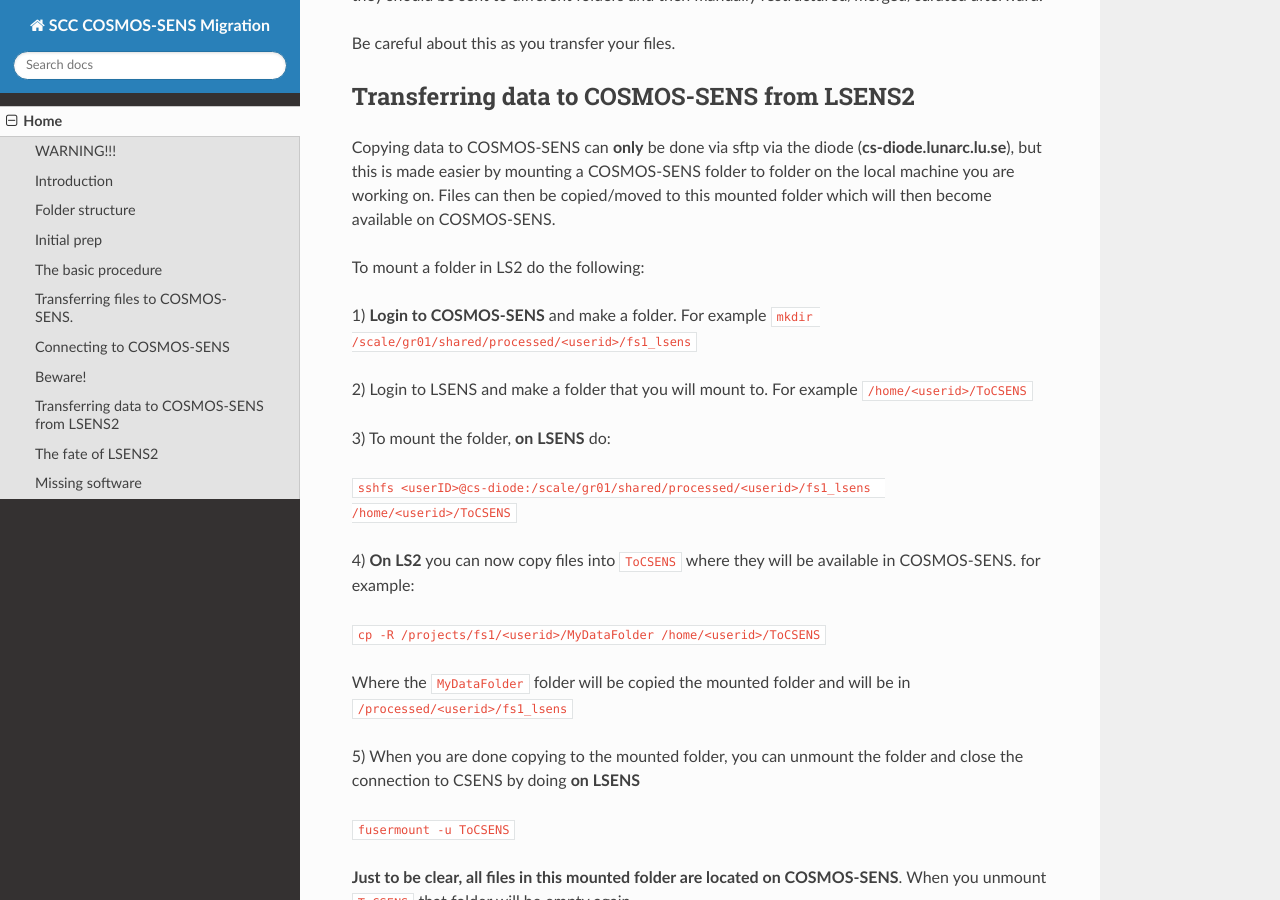
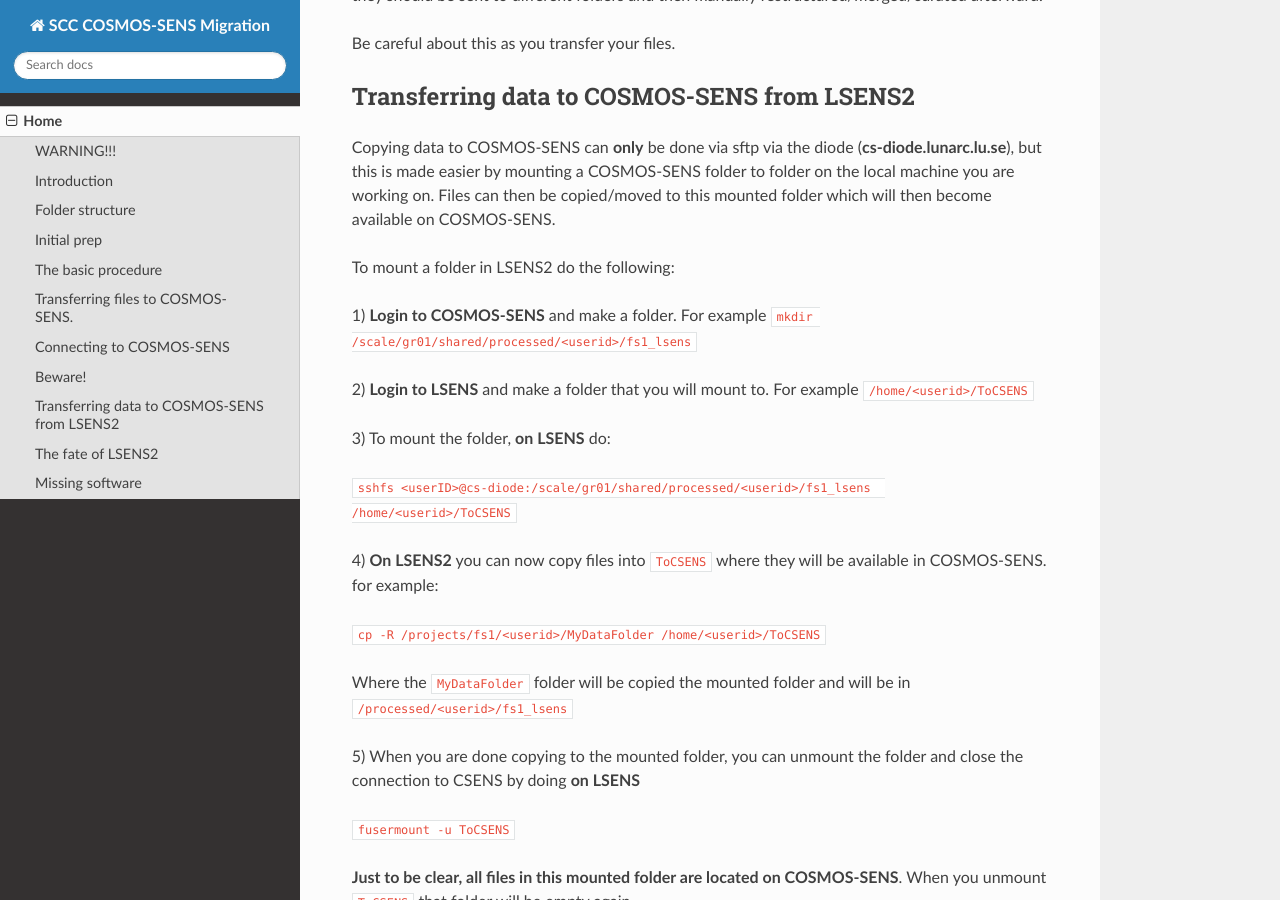
Before and after one commit to sccbioinformatics/CSENS_Migration_docs, an MkDocs documentation site: the page built from docs/index.md, in a window 1280 px wide and 900 px high, scrolled down 2229 px. Built offline with MkDocs 1.6.1, drawn with Linux system fonts in a browser that asks for light colours; nearby versions of some CDN libraries.

Commit message:
lunarc suggestions

```diff
--- a/docs/index.md
+++ b/docs/index.md
@@ -77,17 +77,17 @@ Copying data to COSMOS-SENS can **only** be done via sftp via the diode (**cs-di
 
 <!---You will need to install `sshfs` if you haven't already. For Linux machines the `sshfs` package can be installed via your package manager, and for mac users there is [macFUSE](https://osxfuse.github.io/). Windows users will have to transfer files using WinSCP with the 2FA option or Filezilla with the interactive login option.--->
 
-To mount a folder in LS2 do the following:
+To mount a folder in LSENS2 do the following:
 
 1) **Login to COSMOS-SENS** and make a folder. For example `mkdir /scale/gr01/shared/processed/<userid>/fs1_lsens`
 
-2) Login to LSENS and make a folder that you will mount to. For example `/home/<userid>/ToCSENS`
+2) **Login to LSENS** and make a folder that you will mount to. For example `/home/<userid>/ToCSENS`
 
 3) To mount the folder, **on LSENS** do:
 
 `sshfs <userID>@cs-diode:/scale/gr01/shared/processed/<userid>/fs1_lsens  /home/<userid>/ToCSENS`
 
-4) **On LS2** you can now copy files into `ToCSENS` where they will be available in COSMOS-SENS. for example:
+4) **On LSENS2** you can now copy files into `ToCSENS` where they will be available in COSMOS-SENS. for example:
 
 `cp -R /projects/fs1/<userid>/MyDataFolder /home/<userid>/ToCSENS`
 
```
